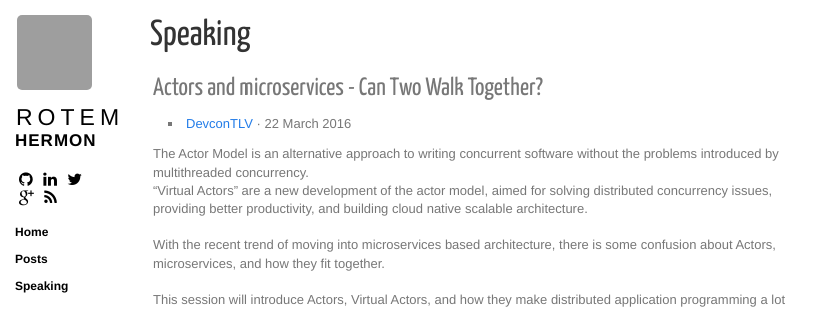
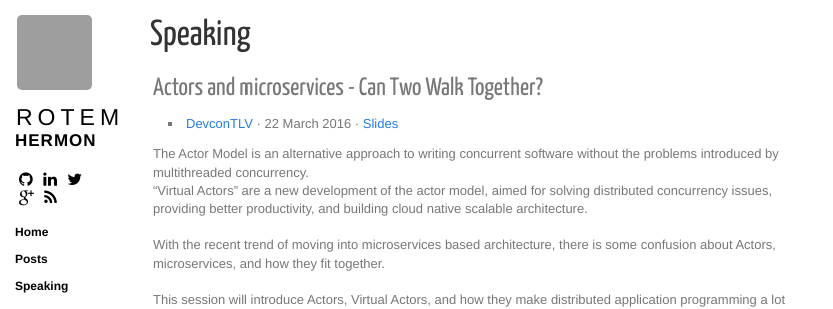
Before and after one commit to rore/rore.github.com, a Jekyll site: the page built from speaking.html, in a window 1280 px wide, cut to the strip 0-309 px from the top of the page. Shown: the whole strip, without its empty margins (0-833 px from the left). Built offline with Jekyll 4.4.1, drawn with Linux system fonts in a browser that asks for light colours; nearby versions of some CDN libraries; Markdown is read by kramdown in place of the engine named in the settings; grey boxes are pictures that could not be loaded.

Commit message:
Update speaking.html

```diff
--- a/speaking.html
+++ b/speaking.html
@@ -10,7 +10,7 @@ title: "Speaking"
             <h3>Actors and microservices - Can Two Walk Together?</h3>
             <ul class="sublist">
                 <li>
-                    <a href="https://devcontlv-march2016.events.co.il" target="_blank" >DevconTLV</a> &middot; 22 March 2016
+                    <a href="https://devcontlv-march2016.events.co.il" target="_blank" >DevconTLV</a> &middot; 22 March 2016 &middot; <a href="https://speakerdeck.com/rore/actors-and-microservices-can-two-walk-together" target="_blank">Slides</a>
                 </li>
             </ul>
             The Actor Model is an alternative approach to writing concurrent software without the problems introduced by multithreaded concurrency.<br/>
```
